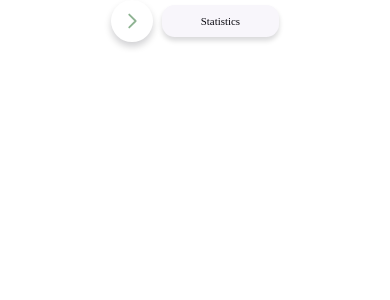
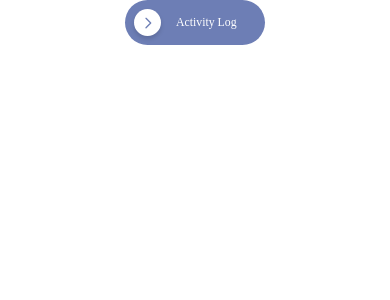
Before and after one commit to OmarSafarini/ancura-mobile-project, a React Native app: screen / in a window 390 px wide. Shown: the top 300 px of the page. Built offline with nearby package versions, Linux system fonts and the light colour scheme.

Commit message:
refactor the ActivityLogButton

```diff
--- a/App.tsx
+++ b/App.tsx
@@ -2,10 +2,11 @@ import { StatusBar } from 'expo-status-bar';
 import { StyleSheet, Text, View } from 'react-native';
 import CaseCard from './src/components/common/CaseCard';
 import ViewMoreStatistics from './src/features/doctor/components/ViewMoreStatistics';
+import ActivityLogButton from './src/features/doctor/components/ActivityLogButton';
 export default function App() {
   return (
     <View>
-        <ViewMoreStatistics />
+        <ActivityLogButton />
     </View>
   );
 }
--- a/src/features/doctor/components/ActivityLogButton.tsx
+++ b/src/features/doctor/components/ActivityLogButton.tsx
@@ -1,12 +1,8 @@
-import React from 'react';
-import {View, Text, StyleSheet, useWindowDimensions, ViewStyle,} from 'react-native';
-import ArrowRightIcon from '@/assets/icons/ArrowRightIcon';
-import { Colors } from '@/utils/colors';
-
-const HEIGHT = 57;
-const THUMB_SIZE = 34;
-const PADDING = 11;
-const MAX_WIDTH = 240;
+import {View, Text, StyleSheet, useWindowDimensions, ViewStyle,} from "react-native";
+import ArrowRightIcon from "@/assets/icons/ArrowRightIcon";
+import { Colors } from "@/utils/colors";
+import { Family } from "@/utils/typography";
+import { scale } from "@/utils/responsive";
 
 type SlideButtonProps = {
   label?: string;
@@ -15,16 +11,23 @@ type SlideButtonProps = {
   style?: ViewStyle;
 };
 
-export default function SlideButton({ label = "Activity Log", width, backgroundColor = Colors.primary,style,}: SlideButtonProps) {
+const HEIGHT = scale(50);
+const BUTTON_WIDTH = scale(154);
+const THUMB_SIZE = scale(30);
+const PADDING = scale(10);
+
+export default function ActivityLogButton({ label = "Activity Log", width, backgroundColor = Colors.primary,style,}: SlideButtonProps) {
   const { width: screenWidth } = useWindowDimensions();
-  const buttonWidth = width || Math.min(screenWidth * 0.42, MAX_WIDTH);
-
+  const buttonWidth = width || BUTTON_WIDTH;
   return (
     <View
-      style={[styles.container, { width: buttonWidth, backgroundColor }, style,]}>
+      style={[styles.container,{width: buttonWidth,backgroundColor,},style,]}>
       <Text style={styles.text}>{label}</Text>
       <View style={styles.thumb}>
-        <ArrowRightIcon color={Colors.primary} size={THUMB_SIZE * 0.45} />
+        <ArrowRightIcon
+          color={Colors.primary}
+          size={scale(THUMB_SIZE * 0.65)}
+        />
       </View>
     </View>
   );
@@ -34,24 +37,32 @@ const styles = StyleSheet.create({
   container: {
     height: HEIGHT,
     borderRadius: HEIGHT / 2,
-    justifyContent: 'center',
-    alignSelf: 'center',
+    justifyContent: "center",
+    alignSelf: "center",
   },
+
   text: {
-    position: 'absolute',
-    alignSelf: 'center',
-    color: 'white',
-    marginStart : 30,
-    fontSize: 13,
+    position: "absolute",
+    alignSelf: "center",
+    color: Colors.formBackground,
+    marginStart: scale(25),
+    fontSize: scale(13),
+    fontFamily: Family.FG_Medium,
   },
+
   thumb: {
-    position: 'absolute',
+    position: "absolute",
     left: PADDING,
     width: THUMB_SIZE,
     height: THUMB_SIZE,
     borderRadius: THUMB_SIZE / 2,
-    backgroundColor: 'white',
-    justifyContent: 'center',
-    alignItems: 'center',
+    backgroundColor: Colors.formBackground,
+    justifyContent: "center",
+    alignItems: "center",
+    shadowColor: Colors.textDark,
+    shadowOffset: { width: 0, height: scale(3) },
+    shadowOpacity: 0.15,
+    shadowRadius: scale(5),
+    elevation: 4,
   },
 });
```
